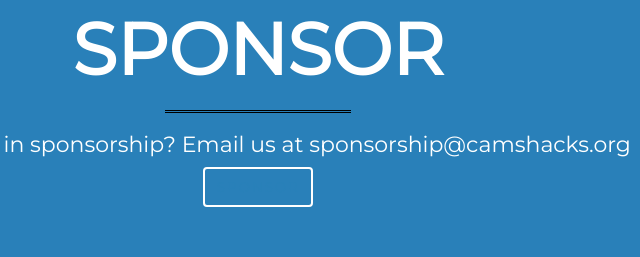
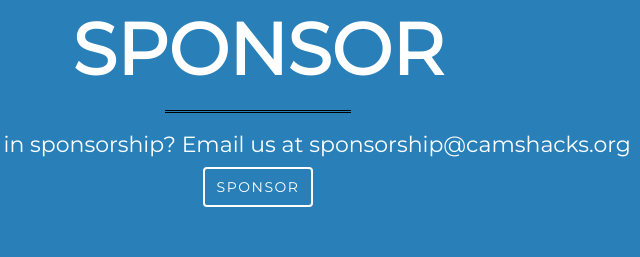
Before and after one commit to camshacks/camshacks, a plain HTML site: page index.html in a window 1280 px wide. Shown: the part 2403-2660 px from the top of the page, 382-1022 px from the left. Drawn offline with nearby package versions, Linux system fonts and the light colour scheme.

Commit message:
Small Link Fix

```diff
--- a/css/main.css
+++ b/css/main.css
@@ -286,6 +286,9 @@
 .row{
 	padding-bottom:20px;
 }
+.white-text{
+	color:white;
+}
 *,
 :after,
 :before {
--- a/index.html
+++ b/index.html
@@ -181,7 +181,7 @@
             </h4>
             <!--Row with Sponsorship Infomration-->
             <center>
-                <a class="btn btn-blank text-center belizeHole-text">SPONSOR</a>
+                <a class="btn btn-blank text-center white-text">SPONSOR</a>
             </center>
         </div>
     </div>
```
